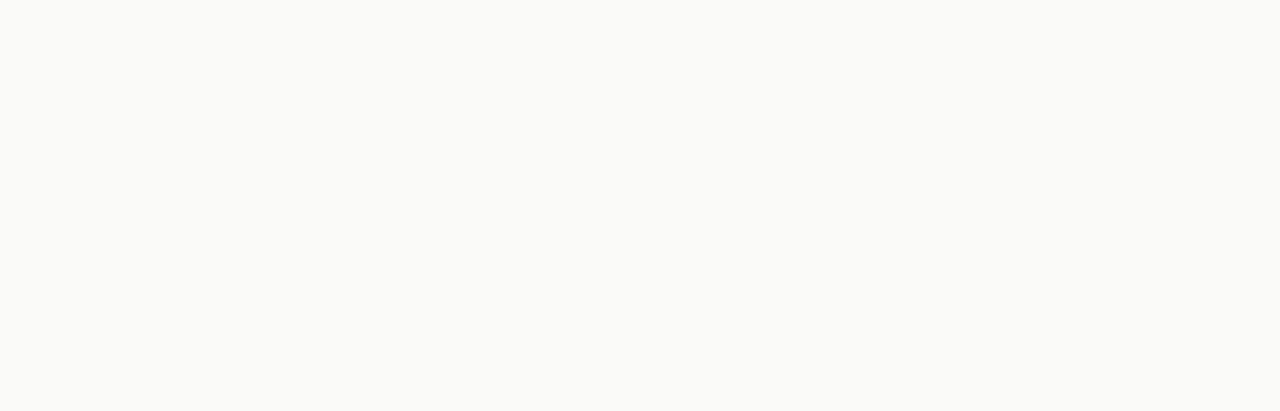
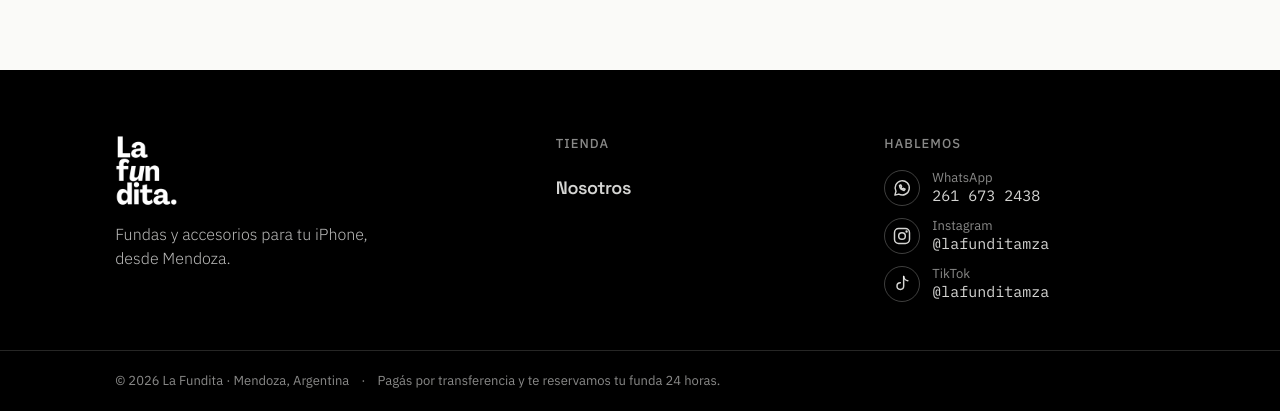
Before and after one commit to matiFernandezz/lafunditamendoza, a Next.js app in the folder frontend/: page / in a window 1280 px wide. Shown: the part 689-1100 px from the top of the page. Before the commit the page ends 800 px from the top, so only its background shows below. Built offline with nearby package versions, Linux system fonts and the light colour scheme; no server answers; the database is empty.

Commit message:
feat(tienda): footer con menú, WhatsApp, Instagram y TikTok
Co-Authored-By: Claude Opus 5.5 <noreply@anthropic.com>

```diff
--- a/frontend/src/components/AppShell.tsx
+++ b/frontend/src/components/AppShell.tsx
@@ -6,6 +6,7 @@ import { useState } from "react";
 import type { CategoryGroup } from "@/lib/catalog";
 import { PAGE_PADDING } from "@/lib/layout";
 import Logo from "./Logo";
+import SiteFooter from "./SiteFooter";
 import CartBar from "./store/CartBar";
 import HeaderCartLink from "./store/HeaderCartLink";
 
@@ -131,6 +132,7 @@ export default function AppShell({
         )}
       </header>
       <main className={`mx-auto w-full flex-1 ${width} pb-24 pt-8 md:pt-14`}>{children}</main>
+      <SiteFooter links={navLinks} />
       <CartBar />
     </>
   );
--- /dev/null
+++ b/frontend/src/components/SiteFooter.tsx
@@ -0,0 +1,134 @@
+import Link from "next/link";
+import { RESERVATION_HOURS, STORE_WHATSAPP } from "@/lib/storeConfig";
+import Logo from "./Logo";
+
+// Pie de la tienda: mismo negro y mismo padding lateral que el header, para
+// que la página abra y cierre igual. Tres columnas en desktop (marca, tienda,
+// contacto) y una debajo de la otra en mobile.
+
+type FooterLink = { key: string; label: string; href: string };
+
+const INSTAGRAM = { url: "https://www.instagram.com/lafunditamza/", handle: "@lafunditamza" };
+const TIKTOK = { url: "https://www.tiktok.com/@lafunditamza", handle: "@lafunditamza" };
+const WHATSAPP = { url: `https://wa.me/${STORE_WHATSAPP}`, handle: "261 673 2438" };
+
+// lucide ya no trae logos de marcas: van como SVG propios, del mismo trazo fino.
+function InstagramIcon() {
+  return (
+    <svg viewBox="0 0 24 24" fill="none" stroke="currentColor" strokeWidth="1.75" strokeLinecap="round" strokeLinejoin="round" aria-hidden="true" className="size-5">
+      <rect x="3" y="3" width="18" height="18" rx="5" />
+      <circle cx="12" cy="12" r="4" />
+      <circle cx="17.5" cy="6.5" r="0.6" fill="currentColor" />
+    </svg>
+  );
+}
+
+function TikTokIcon() {
+  return (
+    <svg viewBox="0 0 24 24" fill="none" stroke="currentColor" strokeWidth="1.75" strokeLinecap="round" strokeLinejoin="round" aria-hidden="true" className="size-5">
+      <path d="M14 3v11.5a4 4 0 1 1-4-4" />
+      <path d="M14 3c.4 2.6 2.2 4.6 5 5" />
+    </svg>
+  );
+}
+
+function WhatsAppIcon() {
+  return (
+    <svg viewBox="0 0 24 24" fill="none" stroke="currentColor" strokeWidth="1.75" strokeLinecap="round" strokeLinejoin="round" aria-hidden="true" className="size-5">
+      <path d="M3.5 20.5l1.3-4.6A8.5 8.5 0 1 1 8.2 19.3z" />
+      <path d="M9 8.8c0 3 2.4 5.6 5.4 6.1l1.3-1.5-1.9-1-0.9 0.8c-1-.4-1.8-1.2-2.2-2.2l0.8-0.9-1-1.9z" />
+    </svg>
+  );
+}
+
+const HEADING = "text-[13px] font-medium uppercase tracking-[0.08em] text-paper/55";
+const LINK = "transition-colors duration-200 hover:text-paper";
+
+function SocialLink({
+  href,
+  network,
+  handle,
+  children,
+}: {
+  href: string;
+  network: string;
+  handle: string;
+  children: React.ReactNode;
+}) {
+  return (
+    <li>
+      <a
+        href={href}
+        target="_blank"
+        rel="noopener noreferrer"
+        aria-label={`${network}: ${handle}`}
+        className={`group -my-1 inline-flex min-h-11 items-center gap-3 text-paper/85 ${LINK}`}
+      >
+        <span className="flex size-9 items-center justify-center rounded-full border border-paper/25 transition-colors duration-200 group-hover:border-paper">
+          {children}
+        </span>
+        <span className="flex flex-col leading-tight">
+          <span className="text-[13px] text-paper/55">{network}</span>
+          <span className="font-mono text-[15px]">{handle}</span>
+        </span>
+      </a>
+    </li>
+  );
+}
+
+export default function SiteFooter({ links }: { links: FooterLink[] }) {
+  return (
+    <footer className="bg-black text-paper">
+      <div className="grid gap-10 px-8 pb-10 pt-12 md:grid-cols-[minmax(0,1.4fr)_minmax(0,1fr)_minmax(0,1fr)] md:gap-12 md:px-[clamp(48px,9vw,180px)] md:pb-12 md:pt-16">
+        <div className="flex flex-col items-start gap-4">
+          <Link href="/" aria-label="La Fundita — inicio" className="focus-visible:outline-paper">
+            <Logo size={72} />
+          </Link>
+          <p className="max-w-[30ch] font-light text-paper/75">
+            Fundas y accesorios para tu iPhone, desde Mendoza.
+          </p>
+        </div>
+
+        <nav aria-label="Tienda" className="flex flex-col gap-4">
+          <h2 className={HEADING}>Tienda</h2>
+          <ul className="flex flex-col gap-1">
+            {links.map((link) => (
+              <li key={link.key}>
+                <Link
+                  href={link.href}
+                  className={`inline-flex min-h-9 items-center font-display text-lg font-semibold tracking-tight text-paper/85 ${LINK}`}
+                >
+                  {link.label}
+                </Link>
+              </li>
+            ))}
+          </ul>
+        </nav>
+
+        <div className="flex flex-col gap-4">
+          <h2 className={HEADING}>Hablemos</h2>
+          <ul className="flex flex-col gap-3">
+            <SocialLink href={WHATSAPP.url} network="WhatsApp" handle={WHATSAPP.handle}>
+              <WhatsAppIcon />
+            </SocialLink>
+            <SocialLink href={INSTAGRAM.url} network="Instagram" handle={INSTAGRAM.handle}>
+              <InstagramIcon />
+            </SocialLink>
+            <SocialLink href={TIKTOK.url} network="TikTok" handle={TIKTOK.handle}>
+              <TikTokIcon />
+            </SocialLink>
+          </ul>
+        </div>
+      </div>
+
+      {/* pb extra en mobile: la barra "Ver carrito" flota sobre el borde de abajo. */}
+      <div className="flex flex-col gap-1 border-t border-paper/15 px-8 pb-24 pt-5 text-[13px] text-paper/55 md:flex-row md:items-center md:gap-3 md:px-[clamp(48px,9vw,180px)] md:pb-6">
+        <span>© {new Date().getFullYear()} La Fundita · Mendoza, Argentina</span>
+        <span aria-hidden="true" className="hidden md:inline">
+          ·
+        </span>
+        <span>Pagás por transferencia y te reservamos tu funda {RESERVATION_HOURS} horas.</span>
+      </div>
+    </footer>
+  );
+}
```
